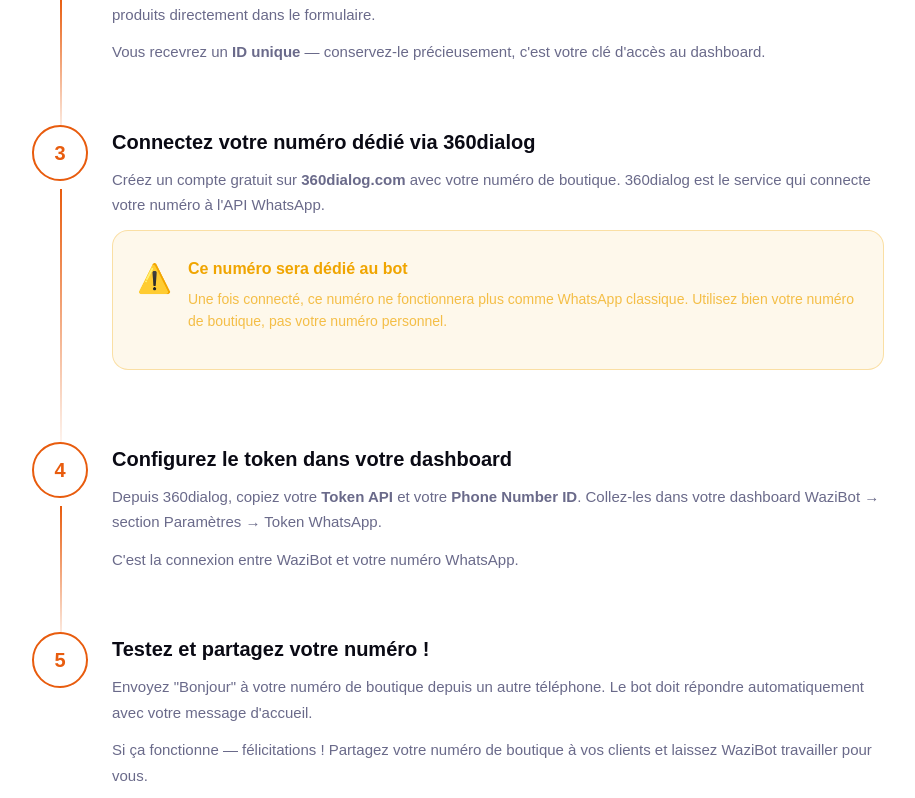
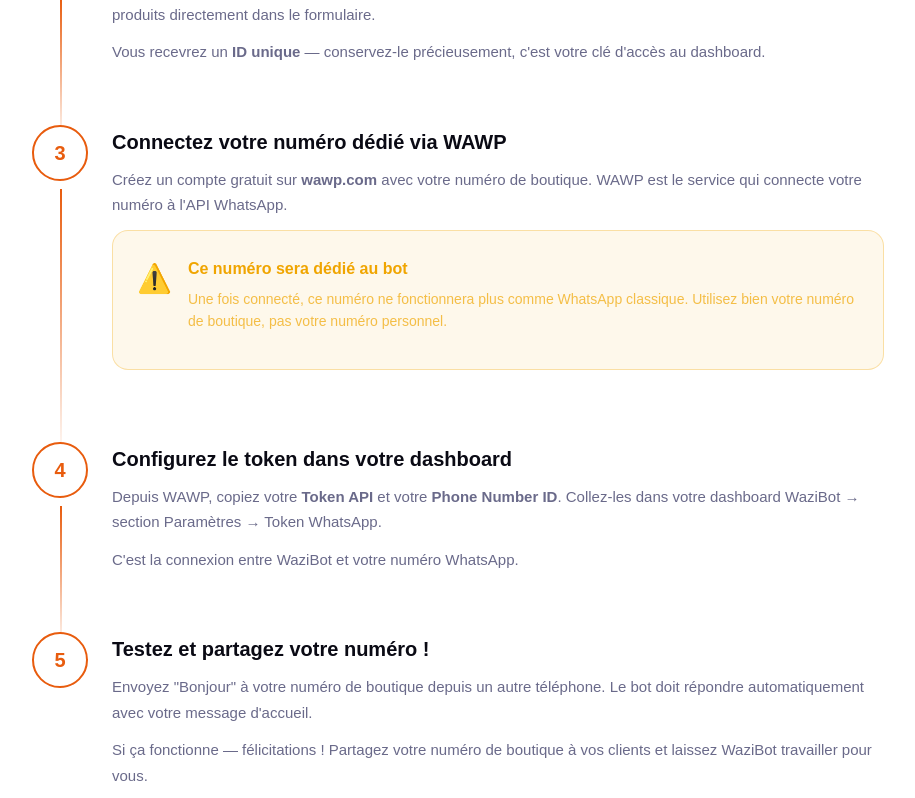
Before and after one commit to Leth-art/whatsapp-commerce, a website: page guide.html in a window 1280 px wide. Shown: the part 3660-4458 px from the top of the page, without its empty margins (182-1097 px from the left). Drawn offline with Linux system fonts and the light colour scheme; a web font is replaced by a local one.

Commit message:
Guide - retour WAWP

```diff
--- a/guide.html
+++ b/guide.html
@@ -267,8 +267,8 @@
     <div class="step">
       <div class="step-num">3</div>
       <div class="step-content">
-        <h3>Connectez votre numéro dédié via 360dialog</h3>
-        <p>Créez un compte gratuit sur <strong>360dialog.com</strong> avec votre numéro de boutique. 360dialog est le service qui connecte votre numéro à l'API WhatsApp.</p>
+        <h3>Connectez votre numéro dédié via WAWP</h3>
+        <p>Créez un compte gratuit sur <strong>wawp.com</strong> avec votre numéro de boutique. WAWP est le service qui connecte votre numéro à l'API WhatsApp.</p>
         <div class="warn-box" style="margin-top:12px;">
           <div class="icon">⚠️</div>
           <div><h4>Ce numéro sera dédié au bot</h4><p>Une fois connecté, ce numéro ne fonctionnera plus comme WhatsApp classique. Utilisez bien votre numéro de boutique, pas votre numéro personnel.</p></div>
@@ -279,7 +279,7 @@
       <div class="step-num">4</div>
       <div class="step-content">
         <h3>Configurez le token dans votre dashboard</h3>
-        <p>Depuis 360dialog, copiez votre <strong>Token API</strong> et votre <strong>Phone Number ID</strong>. Collez-les dans votre dashboard WaziBot → section Paramètres → Token WhatsApp.</p>
+        <p>Depuis WAWP, copiez votre <strong>Token API</strong> et votre <strong>Phone Number ID</strong>. Collez-les dans votre dashboard WaziBot → section Paramètres → Token WhatsApp.</p>
         <p>C'est la connexion entre WaziBot et votre numéro WhatsApp.</p>
       </div>
     </div>
@@ -350,8 +350,8 @@
       <div class="faq-a">Votre ID est un identifiant unique de 36 caractères aléatoires — il est pratiquement impossible à deviner. Conservez-le précieusement et ne le partagez avec personne.</div>
     </div>
     <div class="faq-item">
-      <div class="faq-q" onclick="toggleFaq(this)">Combien coûte 360dialog en plus de WaziBot ?<span class="faq-arrow">▼</span></div>
-      <div class="faq-a">360dialog propose un plan gratuit avec 250 conversations IA/mois inclus. C'est suffisant pour commencer. Pour les boutiques avec plus de volume, 360dialog propose des plans payants abordables.</div>
+      <div class="faq-q" onclick="toggleFaq(this)">Combien coûte WAWP en plus de WaziBot ?<span class="faq-arrow">▼</span></div>
+      <div class="faq-a">WAWP propose un plan gratuit avec 250 conversations IA/mois inclus. C'est suffisant pour commencer. Pour les boutiques avec plus de volume, WAWP propose des plans payants abordables.</div>
     </div>
   </div>
 </section>
```
